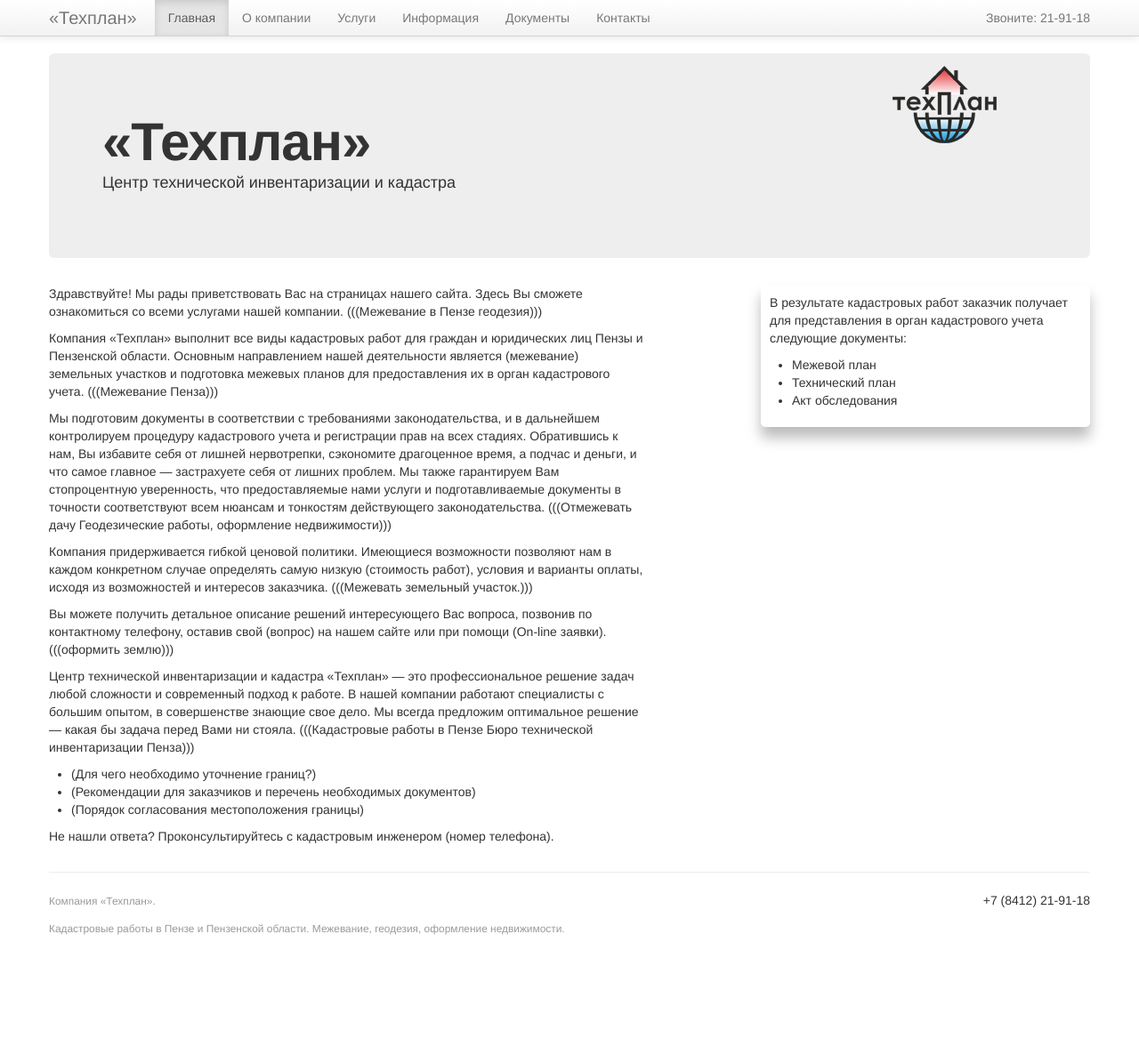
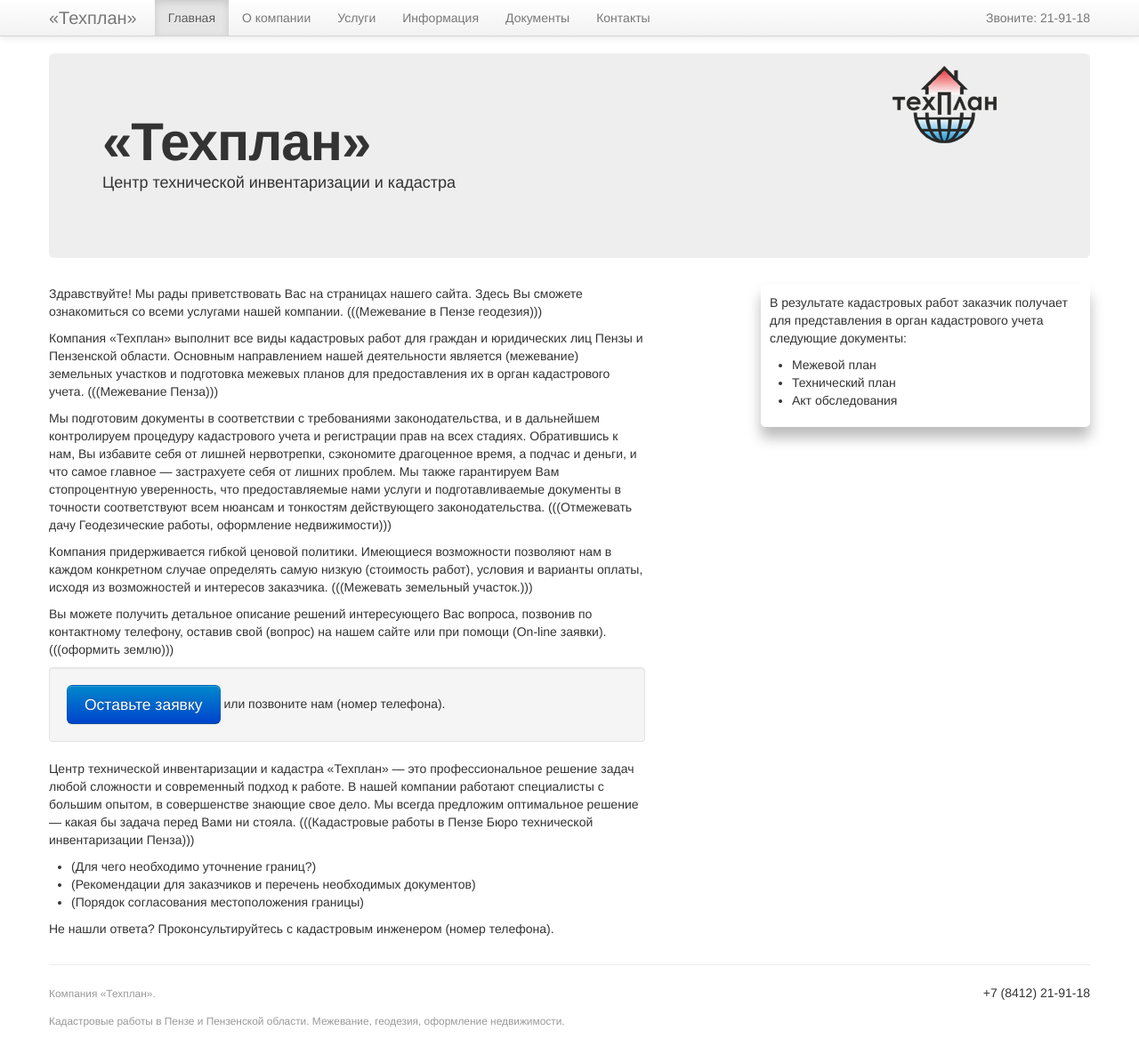
Before and after one commit to m1kc/m1kc.github.com, a Jekyll site: the page built from tehplan/index.md, in a window 1280 px wide and 1168 px high. Shown: the whole window at 89% size. Built offline with Jekyll 4.4.1, drawn with Linux system fonts in a browser that asks for light colours; Markdown is read by kramdown in place of the engine named in the settings.

Commit message:
Tehplan.

```diff
--- a/tehplan/index.md
+++ b/tehplan/index.md
@@ -14,6 +14,10 @@ main: true
 
 Вы можете получить детальное описание решений интересующего Вас вопроса, позвонив по контактному телефону, оставив свой (вопрос) на нашем сайте или при помощи (On-line заявки). (((оформить землю)))
 
+<div class="well">
+<button class="btn btn-primary btn-large">Оставьте заявку</button> или позвоните нам (номер телефона).
+</div>
+
 Центр технической инвентаризации и кадастра «Техплан» — это профессиональное решение задач любой сложности и современный подход к работе. В нашей компании работают специалисты с большим опытом, в совершенстве знающие свое дело. Мы всегда предложим оптимальное решение — какая бы задача перед Вами ни стояла. (((Кадастровые работы в Пензе Бюро технической инвентаризации Пенза)))
 
 * (Для чего необходимо уточнение границ?)
```
